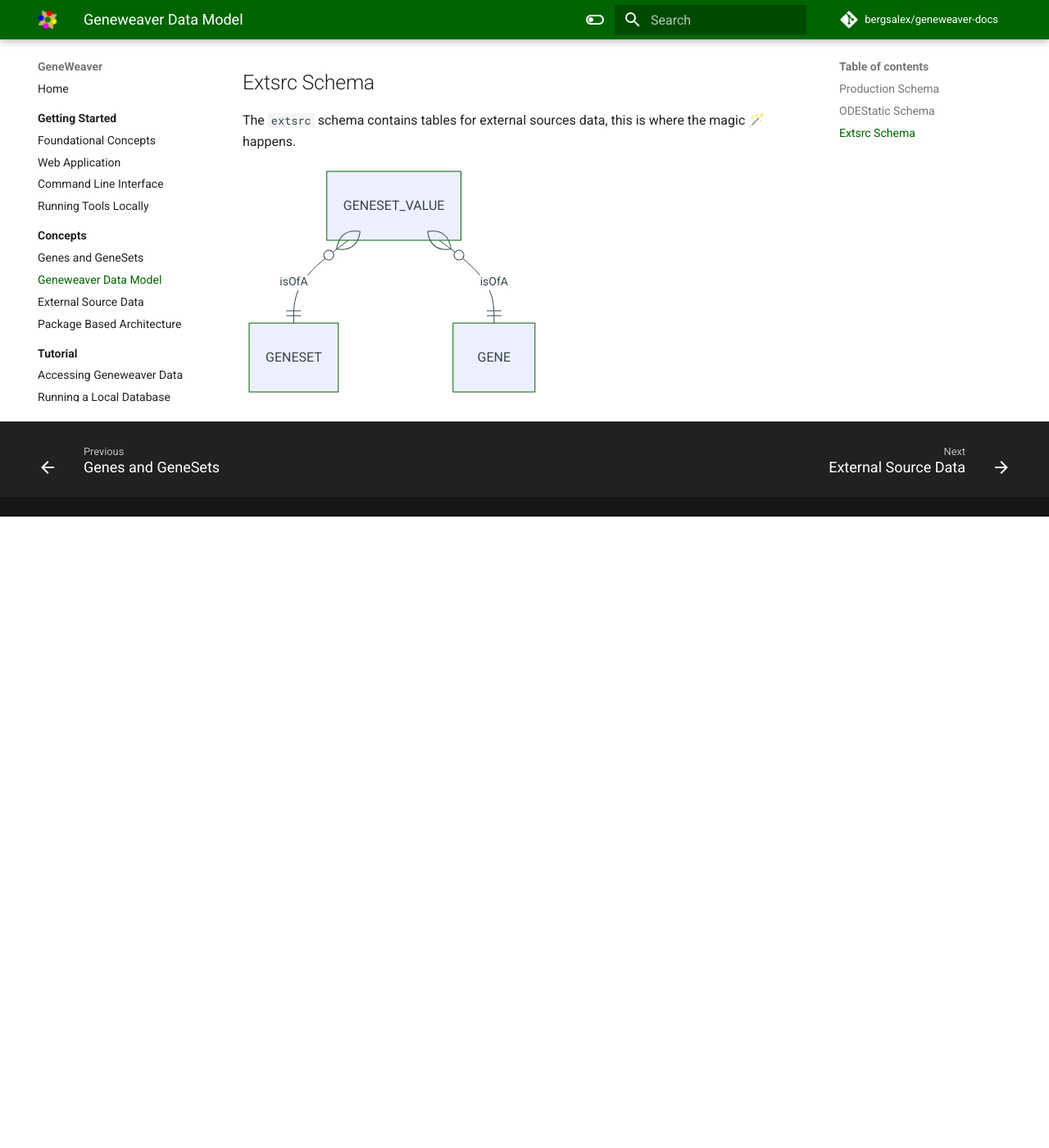
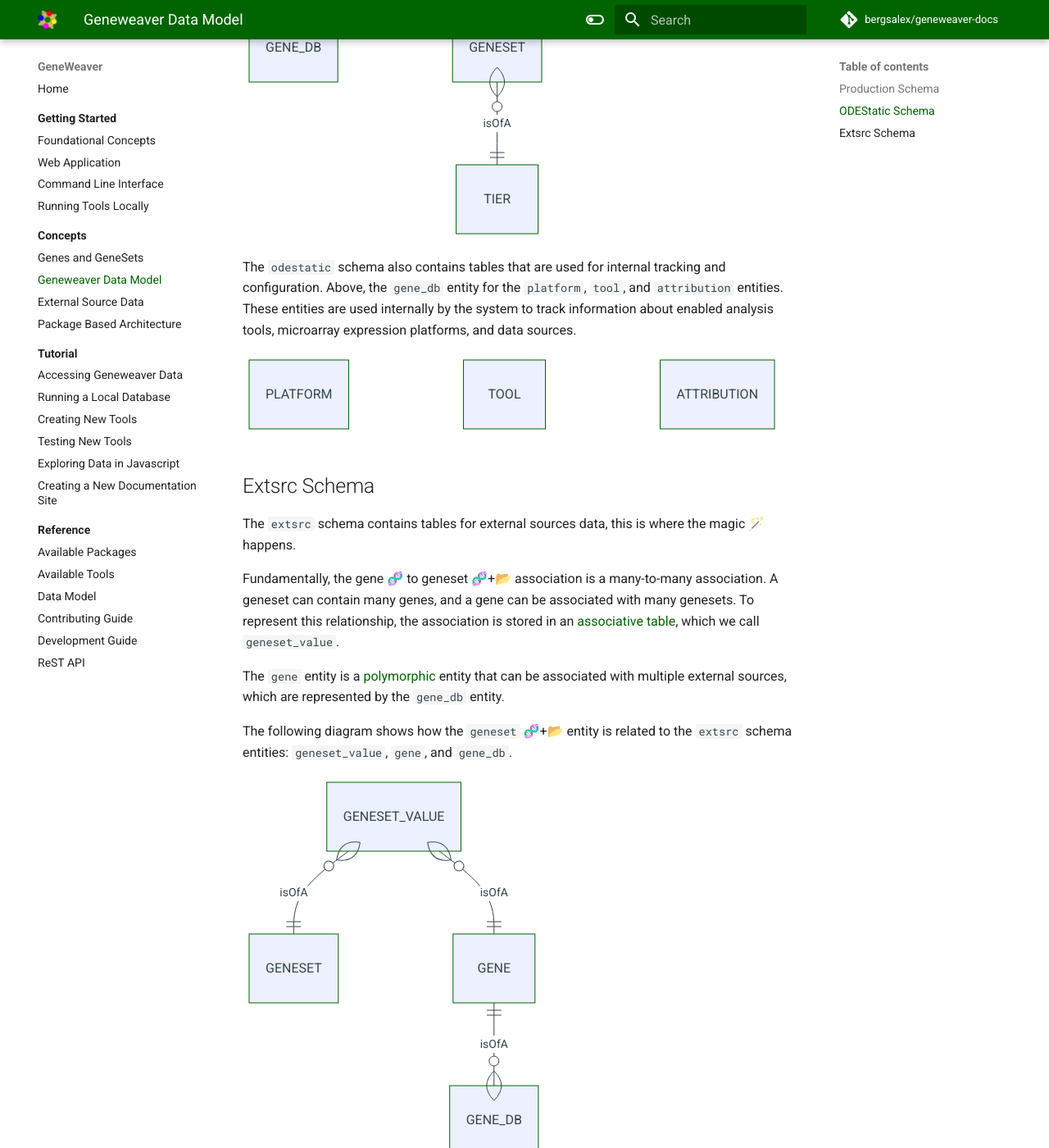
Before and after one commit to TheJacksonLaboratory/geneweaver-docs, an MkDocs documentation site: the page built from docs/concepts/geneweaver-data-model.md, in a window 1280 px wide and 1400 px high, scrolled down 1581 px. Shown: the whole window at 82% size. Built offline with MkDocs 1.6.1 and Material for MkDocs 9.7.7, drawn with Linux system fonts in a browser that asks for light colours; comment, search, counter and statistics services are not loaded; before the commit the page ends 2211 px from its top, so only the background shows below that; some of the changed text lies outside the part shown.

Commit message:
Finishing up the minimum viable for the data model concepts page

````diff
--- a/docs/concepts/geneweaver-data-model.md
+++ b/docs/concepts/geneweaver-data-model.md
@@ -8,9 +8,9 @@ On a high level the data model uses three
 [schemas](https://en.wikipedia.org/wiki/Database_schema) to organize the types of data
 that are stored in the database. The schemas are:
 
-- `production`: Geneweaver Data
+- `production`: Geneweaver Application Data
 - `odestatic`: Static Data
-- `extsrc`: External Sources
+- `extsrc`: External Sources Data
 
 This page discusses the concepts and structure of the data model in detail, but is not
 intended to be used as a reference for the database and data model. For example, this
@@ -19,10 +19,10 @@ descriptive name of the entities and their relationships.
 
 !!! tip
     For a complete reference of the Geneweaver data model, see the
-    [data model](../../reference/data-model) reference page.
+    [data model](/reference/data-model) reference page.
 
 ## Production Schema
-The production schema is the primary schema used to store user data. The schema's
+The `production` schema is the primary schema used to store user data. The schema's
 central entity is the `geneset` 🧬+📂. The schema contains tables & relationships for
 user data, but external source and static data relationships utilize tables in the
 `odestatic` and `extsrc` schemas.
@@ -36,19 +36,29 @@ erDiagram
 ```
 
 ## ODEStatic Schema
+The `odestatic` schema contains tables for static data, such as species, gene databases,
+and geneset tier. The schema is used to store data that is not expected to change, and
+is used to provide a reference for the `production` schema.
 
+The following diagram shows how the `geneset` 🧬+📂 entity is related to the `odestatic`
+schema entities: `species` and `tier`.
 ``` mermaid
 erDiagram
     SPECIES }o--|| GENE_DB : usedBy
     SPECIES ||--o{ GENESET : usedBy
-    SPECIES
+    GENESET }o--|| TIER : isOfA
 ```
+
+The `odestatic` schema also contains tables that are used for internal tracking
+and configuration. Above, the `gene_db` entity for the `platform`, `tool`, and
+`attribution` entities. These entities are used internally by the system to track
+information about enabled analysis tools, microarray expression platforms, and data
+sources.
 
 ```mermaid
 erDiagram
     PLATFORM
     TOOL
-    CURATION_LEVEL
     ATTRIBUTION
 ```
 
@@ -56,8 +66,30 @@ erDiagram
 The `extsrc` schema contains tables for external sources data, this is where the
 magic 🪄 happens.
 
+Fundamentally, the gene 🧬 to geneset 🧬+📂 association is a many-to-many association.
+A geneset can contain many genes, and a gene can be associated with many genesets. To
+represent this relationship, the association is stored in an
+[associative table](https://en.wikipedia.org/wiki/Associative_entity), which we call
+`geneset_value`.
+
+The `gene` entity is a
+[polymorphic](https://en.wikipedia.org/wiki/Polymorphism_(computer_science)) entity that
+can be associated with multiple external sources, which are represented by the `gene_db`
+entity.
+
+The following diagram shows how the `geneset` 🧬+📂 entity is related to the `extsrc`
+schema entities: `geneset_value`, `gene`, and `gene_db`.
+
 ``` mermaid
 erDiagram
   GENESET_VALUE }o--|| GENESET : isOfA
   GENESET_VALUE }o--|| GENE : isOfA
+  GENE ||--o{ GENE_DB : isOfA
 ```
+
+!!! danger "Microarray Expression Data"
+    Geneweaver also supports microarray expression data. Due to its complexity, this
+    document does not cover the data model that supports this feature.
+
+    For more information on microarray expression data, see the
+    [Data Model](/reference/data-model) reference page.
````
